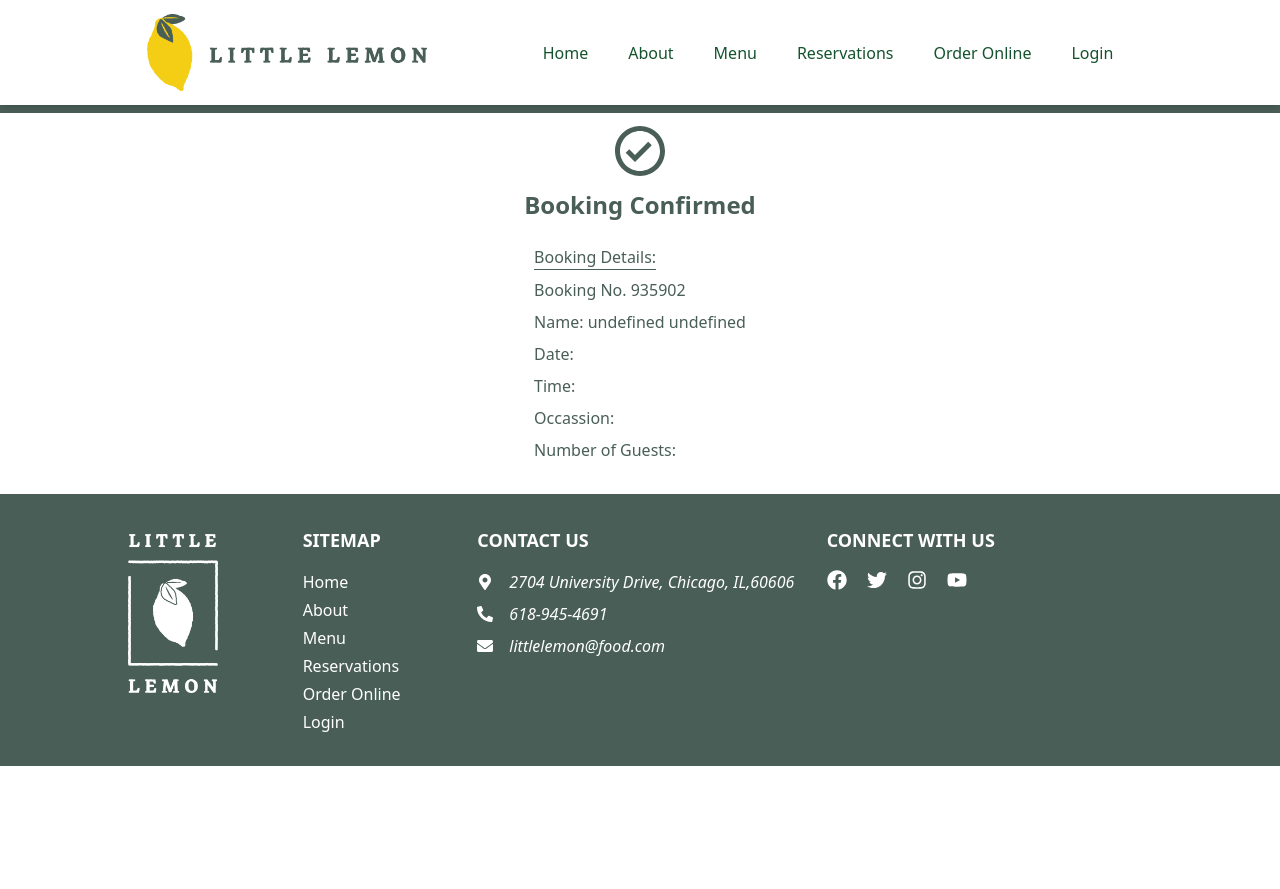
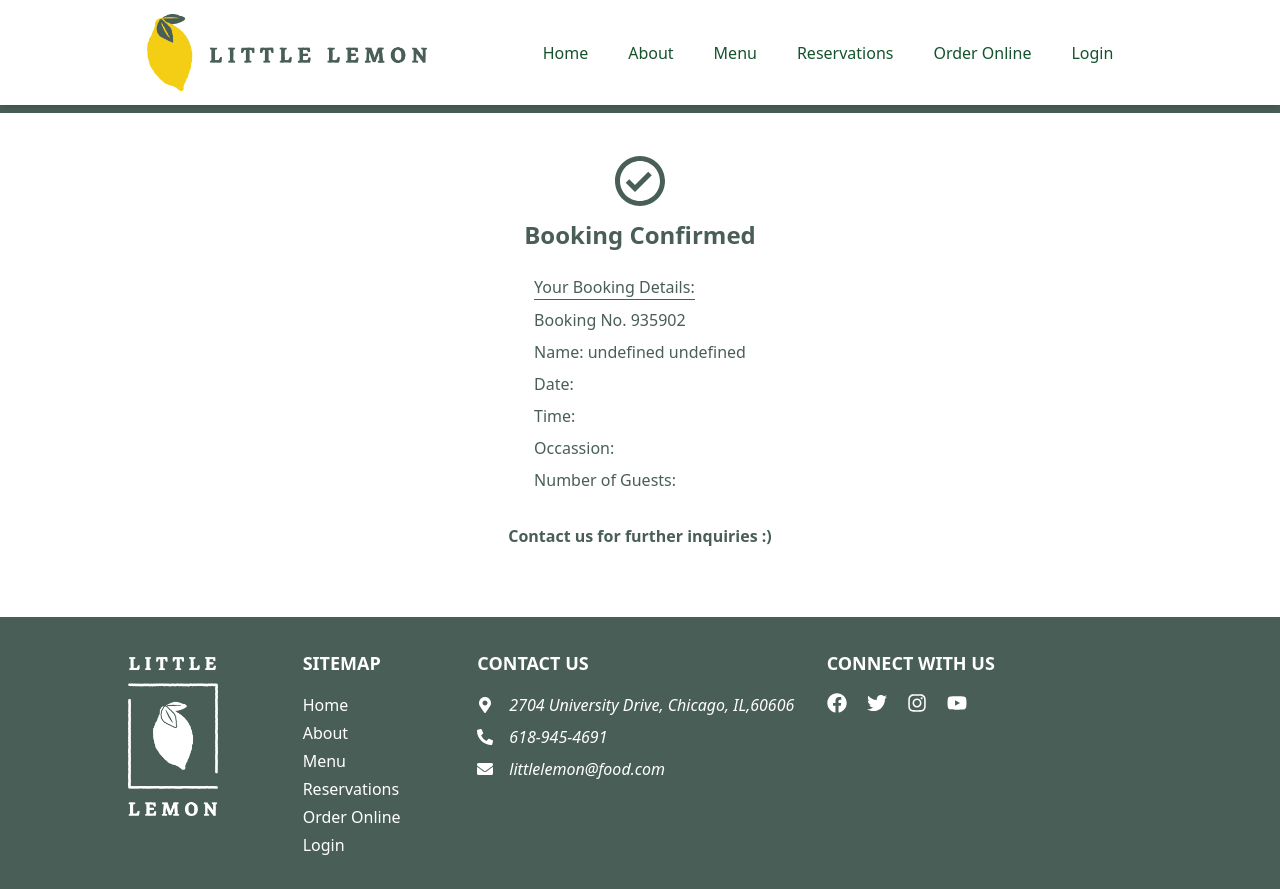
Before and after one commit to anthonie23/Little-Lemon, a React (Create React App) app: page /confirmed in a window 1280 px wide. Before the commit the page ends 800 px from the top, so only its background shows below. Built offline with nearby package versions, Linux system fonts and the light colour scheme; the HTML template or start-up script is replaced by a standard one.

Commit message:
fix confirmation page

```diff
--- a/src/features/Booking/ConfirmedBooking.js
+++ b/src/features/Booking/ConfirmedBooking.js
@@ -7,13 +7,13 @@ const ConfirmedBooking = () => {
   const { date, time, firstName, lastName, occassion, guestNumber } = data;
 
   return (
-    <section className="border-t-8 border-[#495e57]">
-      <div className="max-w-5xl mx-auto flex flex-col items-center text-[#495e57] mt-2 gap-2">
+    <section className="border-t-8 border-[#495e57] lg:h-[60vh] h-[70vh] flex items-center justify-center">
+      <div className="max-w-5xl mx-auto flex flex-col items-center justify-center text-[#495e57]  gap-2 ">
         <BiCheckCircle size={60} />
         <h2 className="text-2xl font-semibold">Booking Confirmed</h2>
         <div className="mt-4 space-y-2">
           <h3 className="border-b border-[#495e57] w-fit font-medium text-md">
-            Booking Details:
+            Your Booking Details:
           </h3>
           <p>Booking No. {Math.floor(100000 + Math.random() * 900000)}</p>
           <p>Name: {`${firstName} ${lastName}`}</p>
@@ -22,6 +22,9 @@ const ConfirmedBooking = () => {
           <p>Occassion: {occassion}</p>
           <p>Number of Guests: {guestNumber}</p>
         </div>
+        <h4 className="font-semibold mt-6">
+          Contact us for further inquiries :)
+        </h4>
       </div>
     </section>
   );
```
